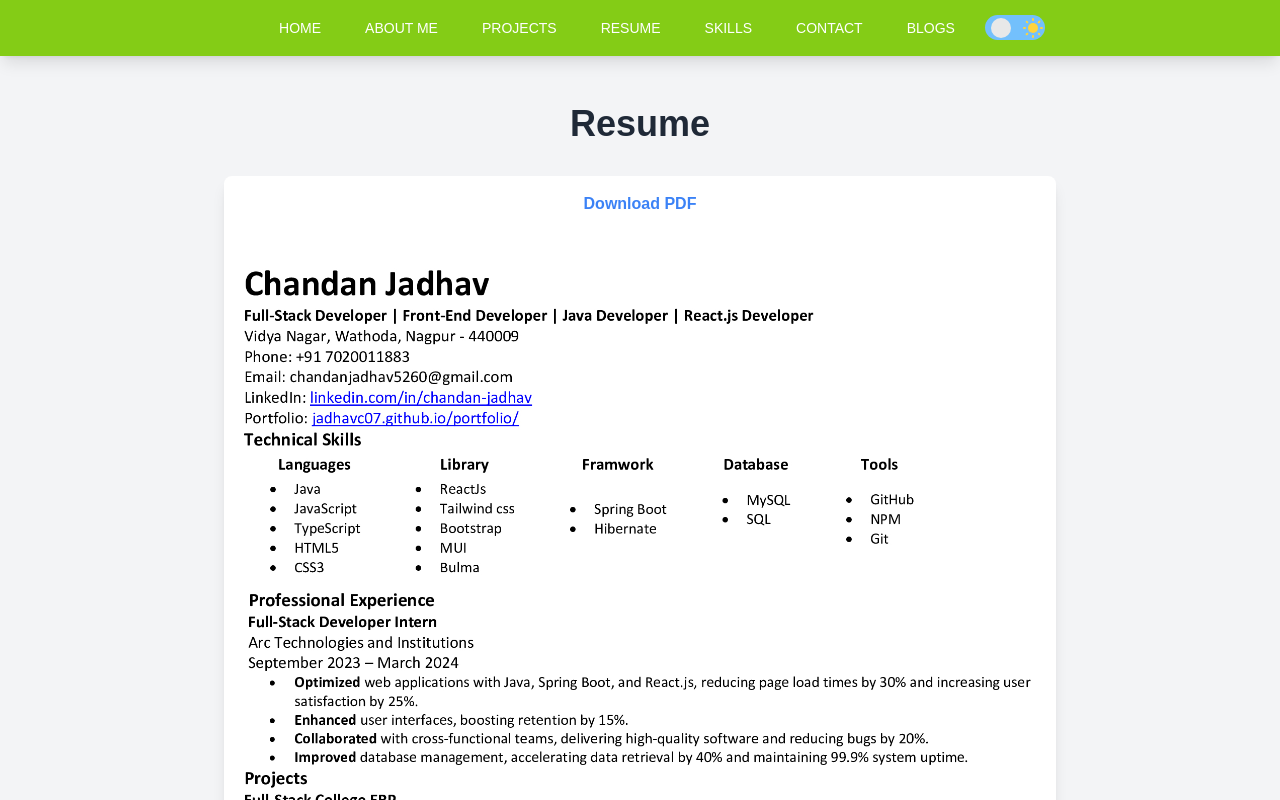
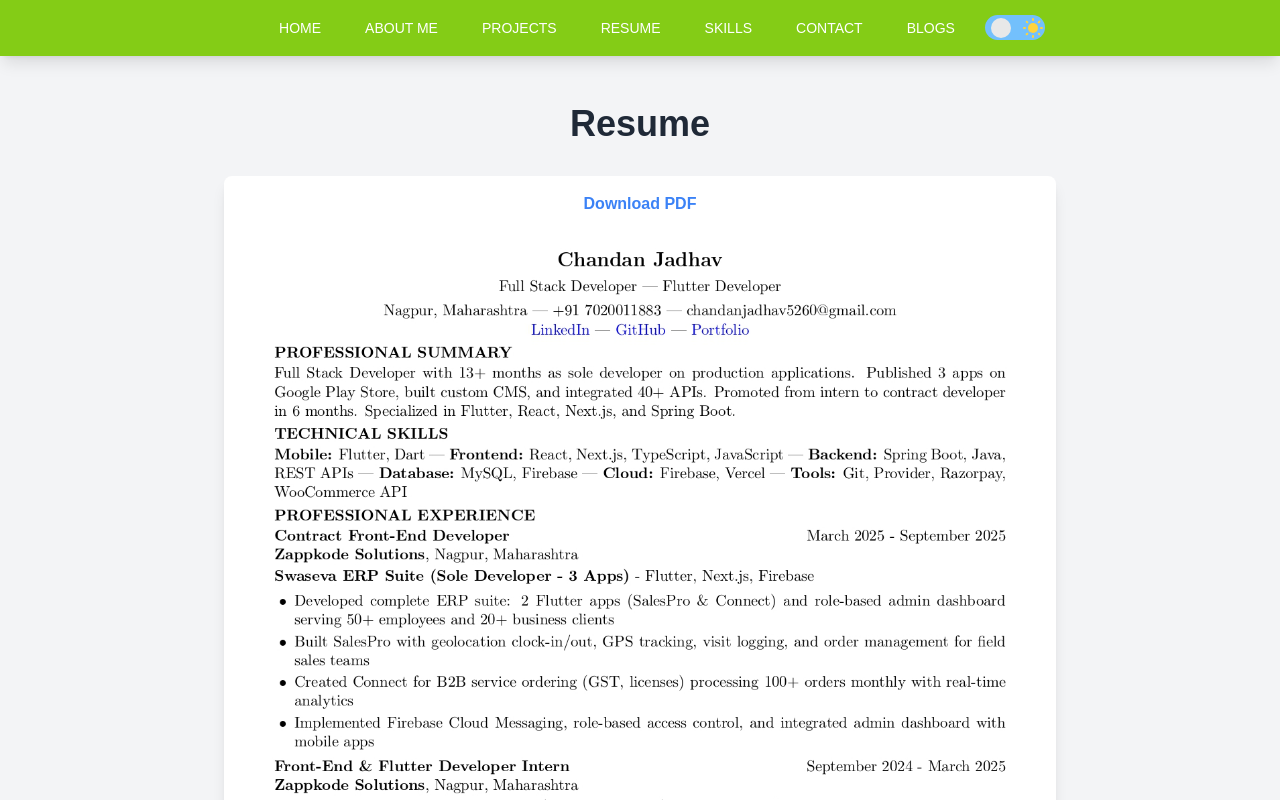
Before and after one commit to JadhavC07/next-portfolio, a Next.js app: page /portfolio/resume in a window 1280 px wide. Shown: the top 800 px of the page. Built offline with nearby package versions, Linux system fonts and the light colour scheme.

Commit message:
updated resume

```diff
--- a/src/app/portfolio/resume/page.jsx
+++ b/src/app/portfolio/resume/page.jsx
@@ -1,3 +1,5 @@
+import Image from "next/image";
+
 const Resume = () => {
   return (
     <section className="bg-gray-100 dark:bg-gray-950 py-12">
@@ -16,10 +18,12 @@ const Resume = () => {
             </a>
           </div>
 
-          <img
+          <Image
             src="/Resume/Chandan-Jadhav-Resume-a.jpg"
             alt="Resume"
-            className="w-full h-auto"
+            width={800}
+            height={600}
+            layout="responsive"
           />
         </div>
       </div>
```
Also changed, not shown: public/Resume/Chandan-Jadhav-Resume-a.jpg.
